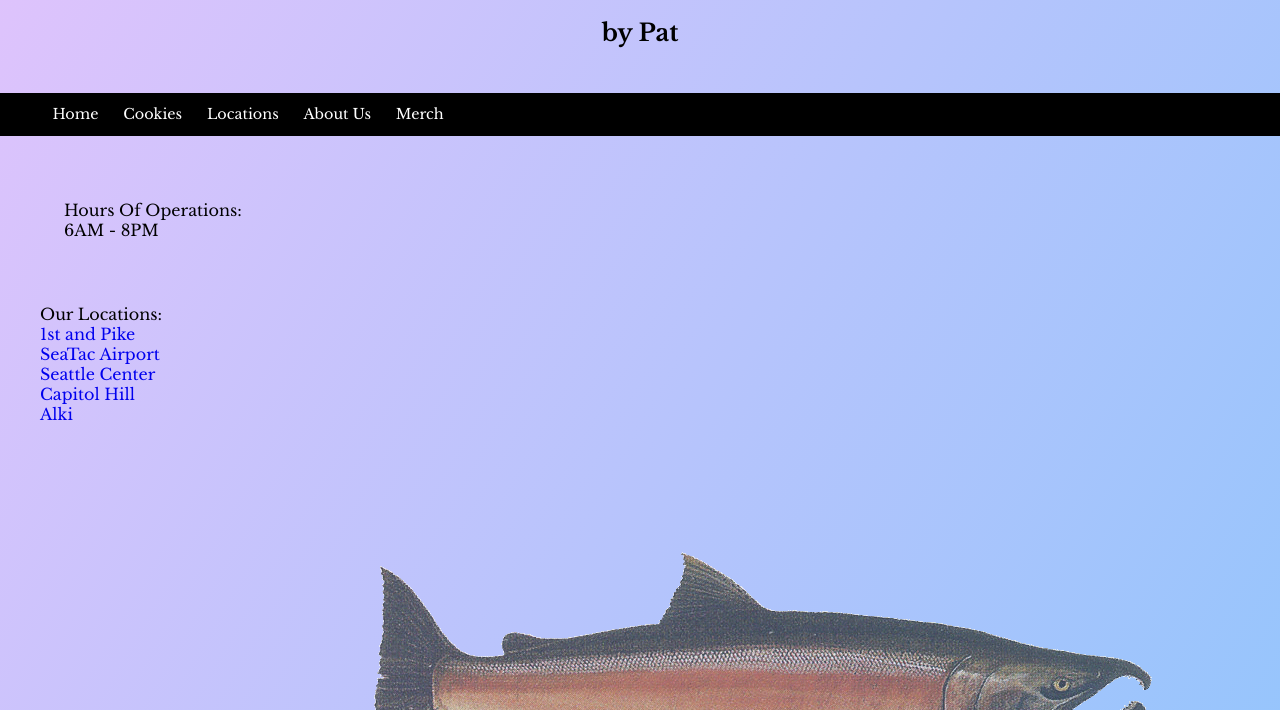
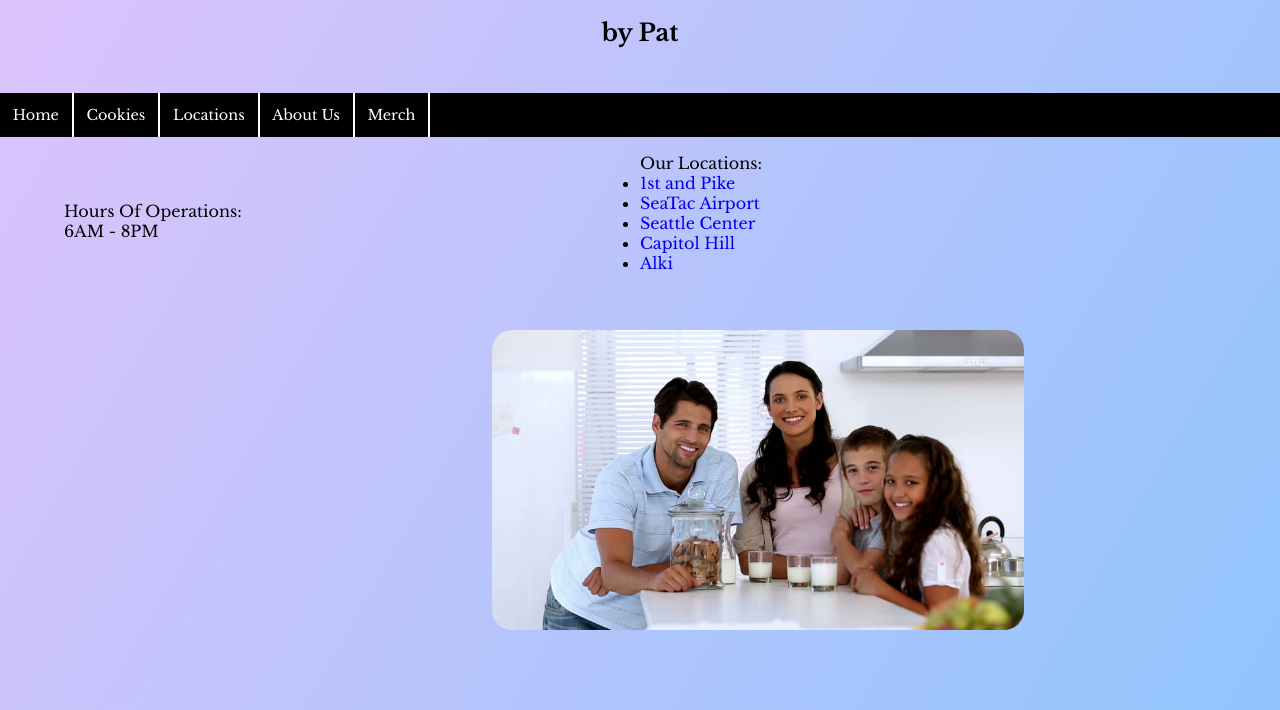
Before and after one commit to austriker27/cookie-stand, a plain HTML site: page locations.html in a window 1280 px wide. Shown: the part 90-800 px from the top of the page. Drawn offline with nearby package versions, Linux system fonts and the light colour scheme.

Commit message:
finished locations page

```diff
--- a/locations.html
+++ b/locations.html
@@ -35,13 +35,7 @@
   <li><a href="http://www.maps.google.com">Alki</a></li>
   </ul>
 
-
-
-
-
-  <div class="logo">
-  <img src="imgs/salmon.png" alt="salmon picture">
-  </div>
+  <img id="people"src="imgs/family.jpg" alt="horrible picture of people">
 
   <div class="clear"></div>
 
--- a/styles/locations-style.css
+++ b/styles/locations-style.css
@@ -2,3 +2,22 @@
   margin: 5% 5% 5% 5%;
   text-transform: center;
 }
+
+#people {
+  float: right;
+  height: 300px;
+  margin: 2% 20% 2% 20%;
+  border-radius: 20px;
+}
+
+ul .locations {
+  margin: 2% 0 0 0;
+  list-style: none;
+  width: 40%;
+  float: left;
+}
+
+.hrsOp {
+  width: 40%;
+  float: left;
+}
--- a/styles/master.css
+++ b/styles/master.css
@@ -19,6 +19,7 @@ nav .topnav {
 ul.topnav {
   margin: 0px;
   background: black;
+  padding: 0px 0px 0px 0px;
 }
 
 nav .topnav li {
@@ -30,6 +31,7 @@ nav .topnav li {
   font-size: 0.9em;
   background-color: black;
   text-align: center;
+  border-right: 2px solid white;
 }
 
 nav .topnav li a {
@@ -94,11 +96,6 @@ a {
   text-decoration: none;
 }
 
-.locations {
-  margin: 2% 0 0 0;
-  list-style: none;
-}
-
 footer {
   text-align: center;
   font-size: 0.5em;
```
